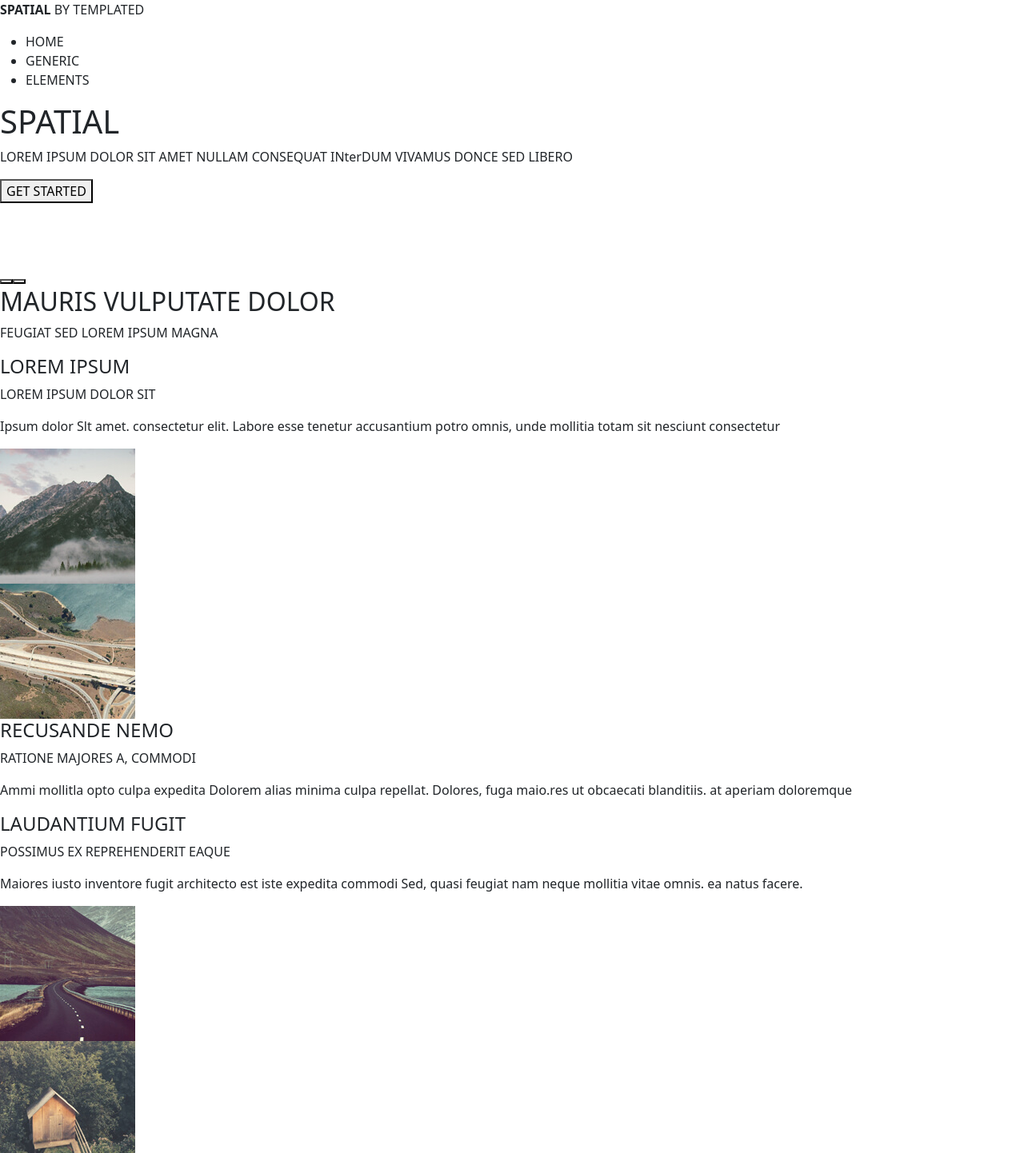
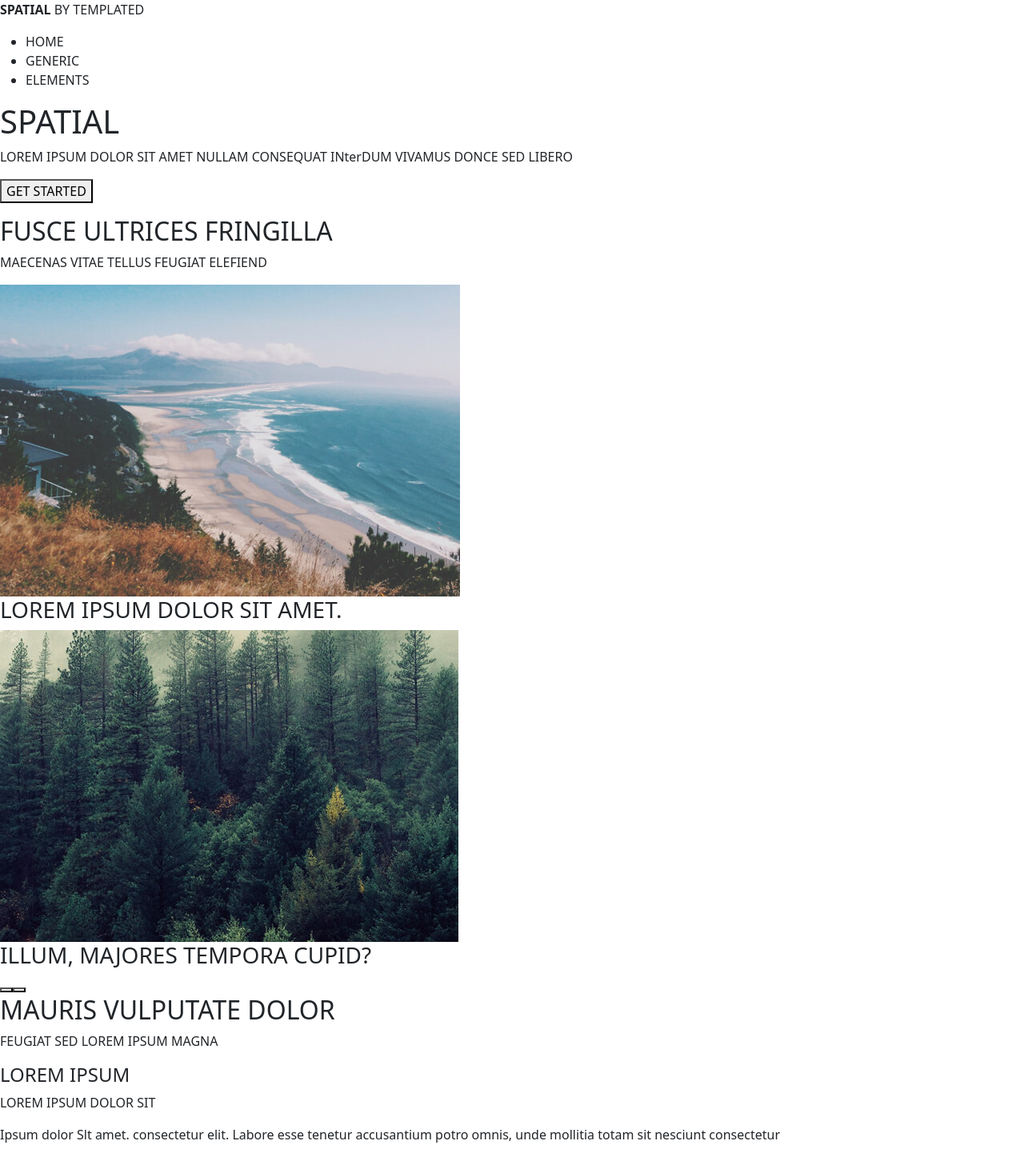
Before and after one commit to M8Eggman/Spatial, a website: page index.html in a window 1280 px wide. Shown: the top 1442 px of the page at 80% size. Drawn offline with nearby package versions, Linux system fonts and the light colour scheme.

Commit message:
ajout contenu section fusce

```diff
--- a/index.html
+++ b/index.html
@@ -42,16 +42,16 @@
     <!-- section fusce -->
     <section id="sectionFusce">
       <div>
-        <h2></h2>
-        <p class="pApresH"></p>
+        <h2>FUSCE ULTRICES FRINGILLA</h2>
+        <p class="pApresH">MAECENAS VITAE TELLUS FEUGIAT ELEFIEND</p>
       </div>
       <div>
-        <img src="" alt="" />
-        <h3></h3>
+        <img src="./public/assets/img/pic02.jpg" alt="" />
+        <h3>LOREM IPSUM DOLOR SIT AMET.</h3>
       </div>
       <div>
-        <img src="" alt="" />
-        <h3></h3>
+        <img src="./public/assets/img/pic03.jpg" alt="" />
+        <h3>ILLUM, MAJORES TEMPORA CUPID?</h3>
       </div>
       <div><button class="styleBouton"></button><button class="styleBouton"></button></div>
     </section>
```
